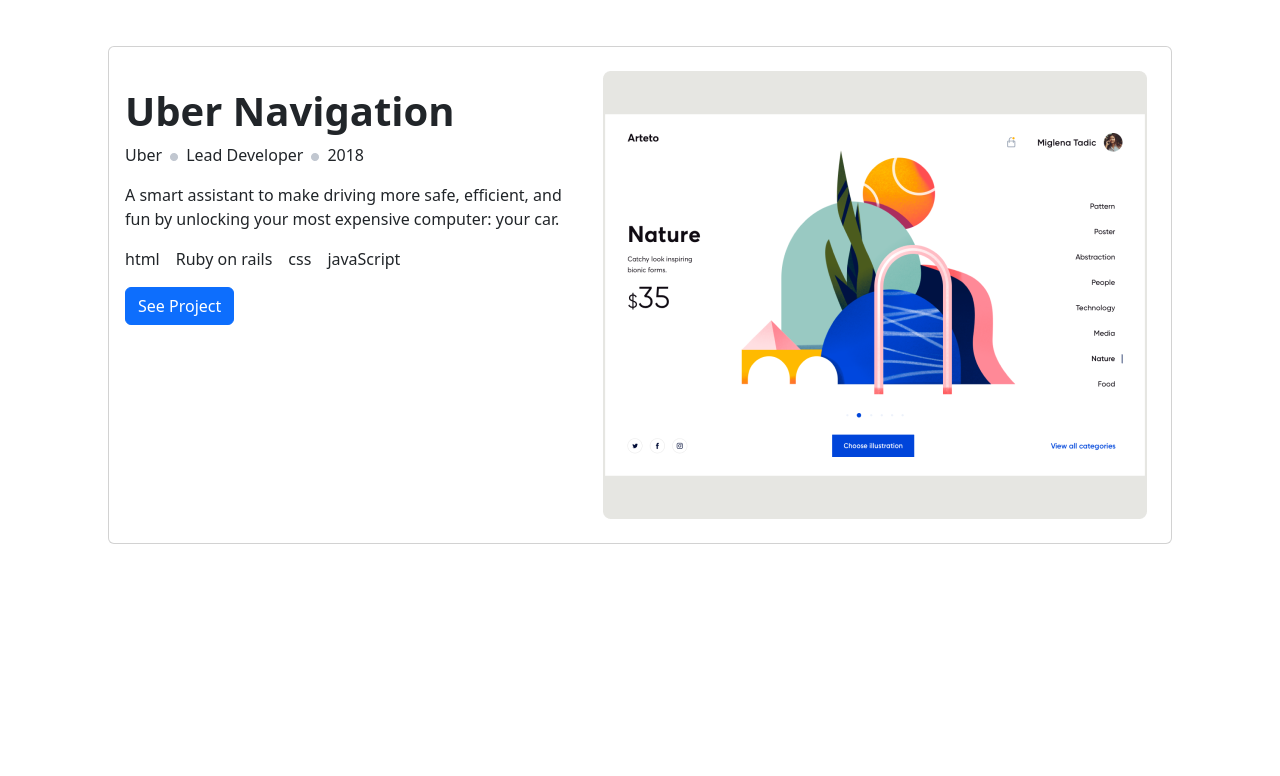
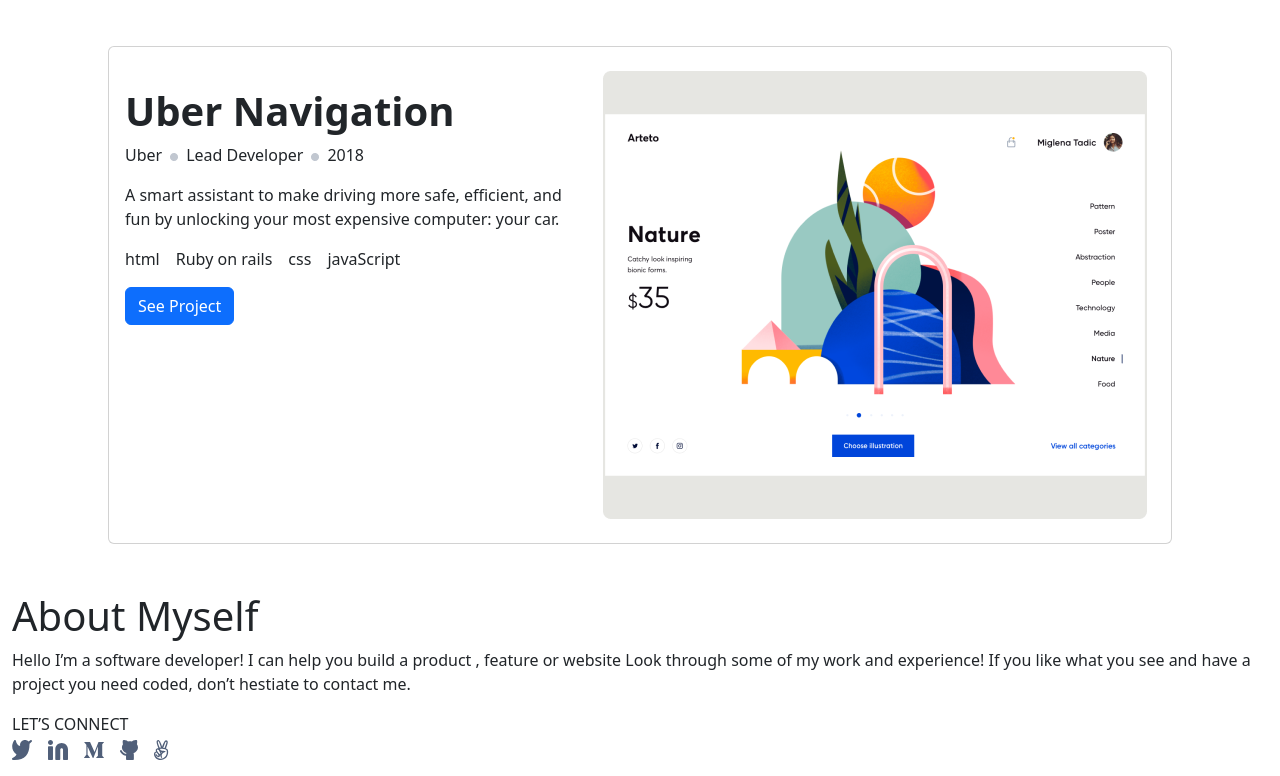
Before and after one commit to d4nQw3rty/Create-application-with-boostrap, a website: page index.html in a window 1280 px wide. Shown: the part 2503-3279 px from the top of the page. Before the commit the page ends 3095 px from the top, so only its background shows below. Drawn offline with Linux system fonts and the light colour scheme.

Commit message:
Add about section

```diff
--- a/index.html
+++ b/index.html
@@ -44,7 +44,8 @@
         </section>
         <section id="works" class="mx-5 px-5">
             <div class="card flex-row mb-5">
-                <img src="/img/cards-img/Snapshoot-Portfolio-desktop-01.png" class="card-img-top p-4" alt="Portfolio image">
+                <img src="/img/cards-img/Snapshoot-Portfolio-desktop-01.png" class="card-img-top p-4"
+                    alt="Portfolio image">
                 <div class="card-body">
                     <h5 class="card-title fw-bold fs-1 pt-4">Tonic</h5>
                     <ul class="d-flex flex-row list-unstyled gap-2">
@@ -88,7 +89,8 @@
                 </div>
             </div>
             <div class="card flex-row mb-5">
-                <img src="/img/cards-img/Snapshoot-Portfolio-desktop-01.png" class="card-img-top p-4" alt="Portfolio image">
+                <img src="/img/cards-img/Snapshoot-Portfolio-desktop-01.png" class="card-img-top p-4"
+                    alt="Portfolio image">
                 <div class="card-body">
                     <h5 class="card-title fw-bold fs-1 pt-4">Facebook 360</h5>
                     <ul class="d-flex flex-row list-unstyled gap-2">
@@ -133,6 +135,25 @@
                 </div>
             </div>
         </section>
+        <section class="about-section">
+            <div class="about-text">
+                <h1 class="title">About Myself</h1>
+                <p>Hello I’m a software developer! I can help you build a product , feature or website Look through some
+                    of my work and experience! If you like what you see and have a project you need coded, don’t
+                    hestiate to contact me.</p>
+                <span>LET’S CONNECT</span>
+                <ul class="about-list list-unstyled flex-row d-flex gap-3">
+                    <li><a href="#"><img src="/img/list img/twitter.svg" alt="Twitter link"></a></li>
+                    <li><a href="#"><img src="/img/list img/Linkedinicon.svg" alt="Linkedin link"></a></li>
+                    <li><a href="#"><img src="/img/list img/medium.svg" alt="Midium link"></a></li>
+                    <li><a href="#"><img src="/img/list img/github.svg" alt="GitHub link"></a></li>
+                    <li><a href="#"><img src="/img/list img/angelist.svg" alt="Angelist Link"></a></li>
+                </ul>
+            </div>
+            <div class="skills">
+
+            </div>
+        </section>
     </div>
 
     <script src="js/bootstrap.bundle.min.js"></script>
```
